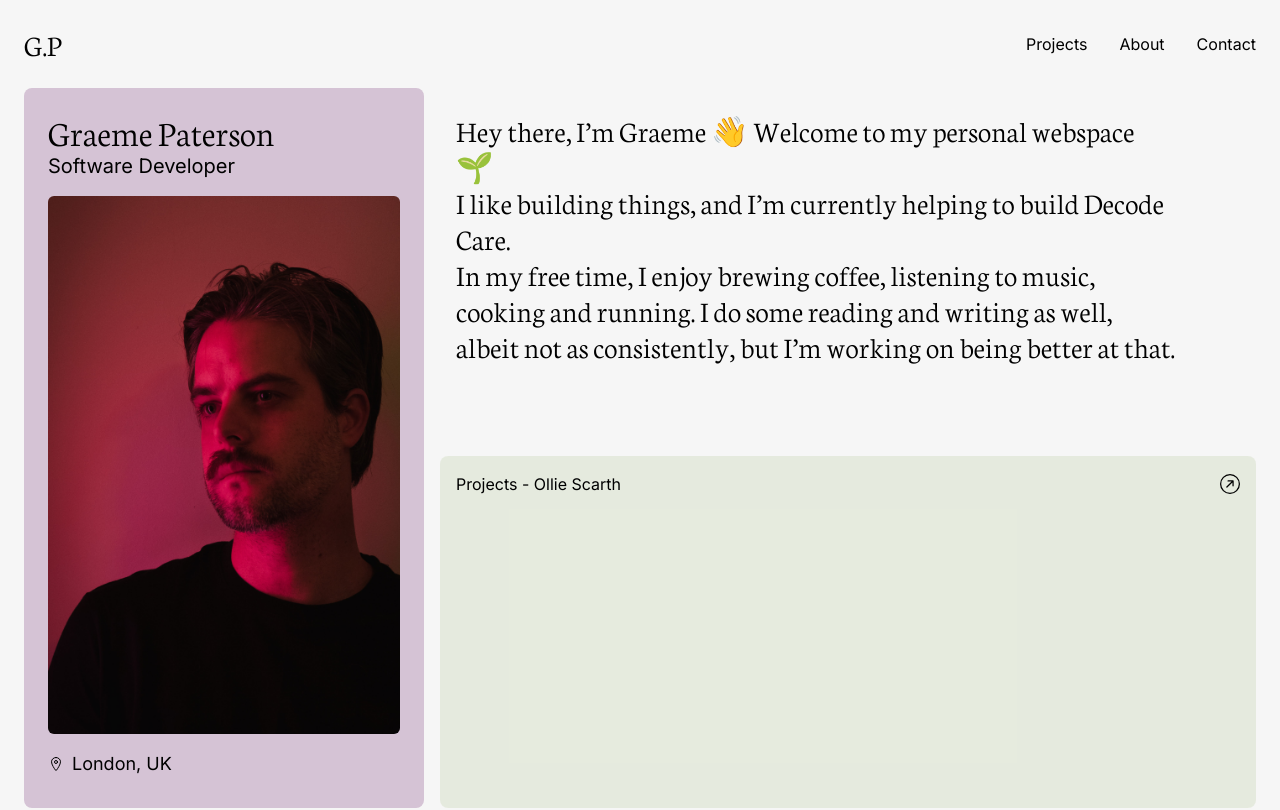
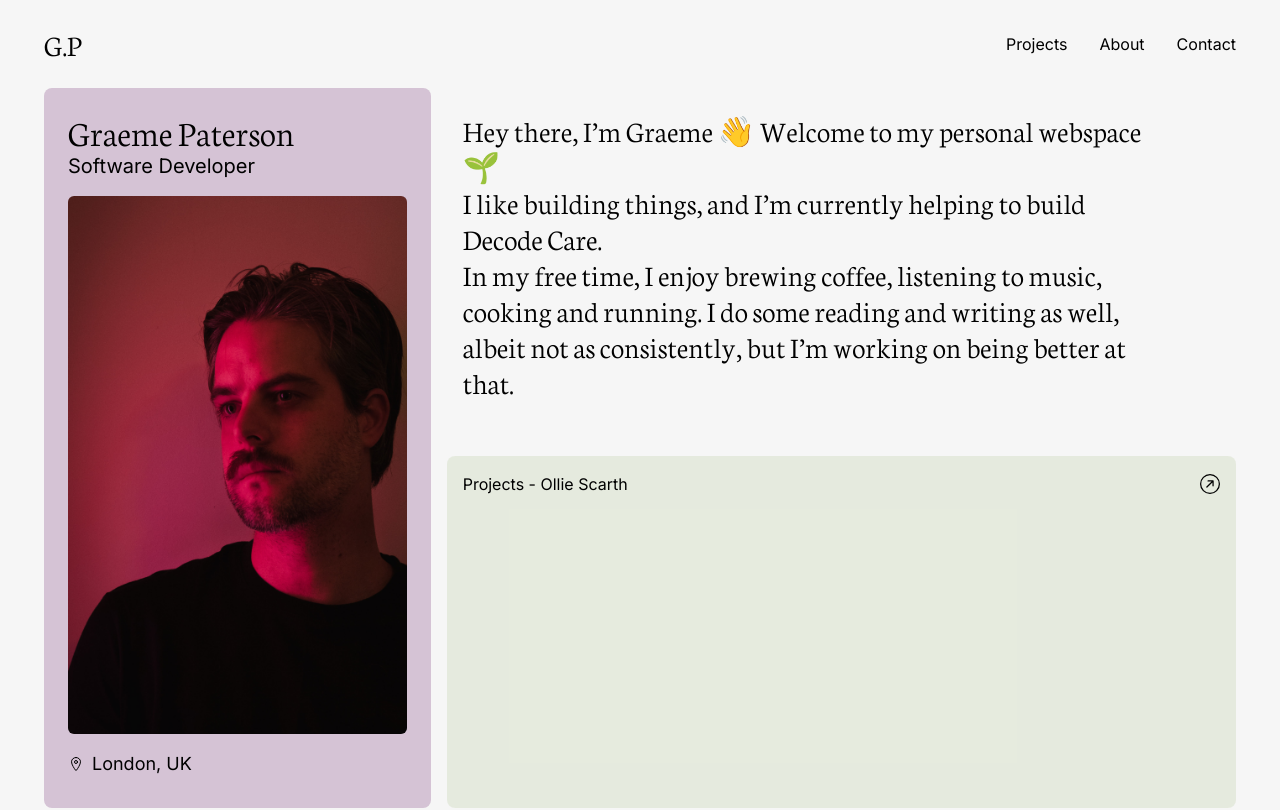
Before and after one commit to ghpaterson/graeme-paterson, a Next.js app: page / in a window 1280 px wide. Shown: the top 810 px of the page. Built offline with nearby package versions, Linux system fonts and the light colour scheme.

Commit message:
no message

```diff
--- a/app/globals.css
+++ b/app/globals.css
@@ -22,7 +22,7 @@
   box-sizing: border-box;
 }
 body {
-  margin: 0px;
+  margin: 0px 20px;
   background-color: #F6F6F6;
   font-family: system-ui, -apple-system, BlinkMacSystemFont, 'Segoe UI', Roboto, Oxygen, Ubuntu, Cantarell, 'Open Sans', 'Helvetica Neue', sans-serif;
 }
```
